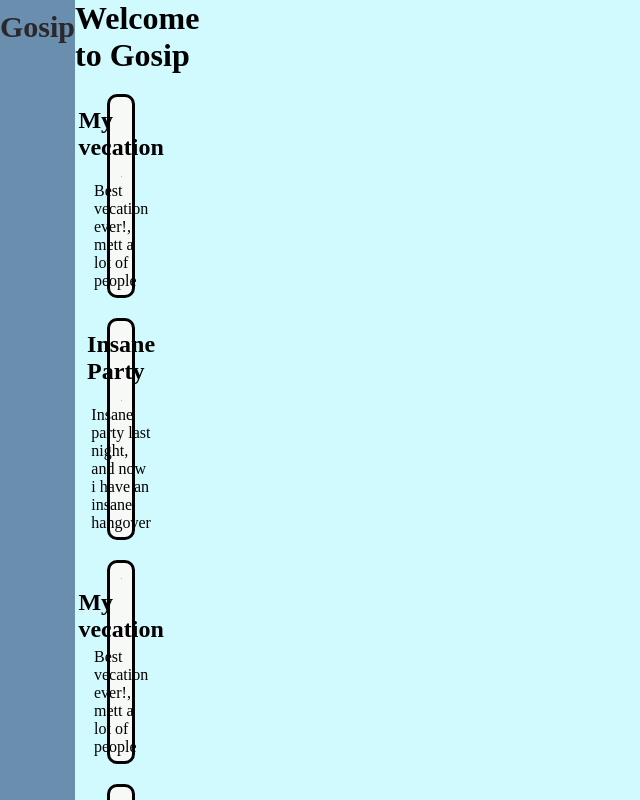
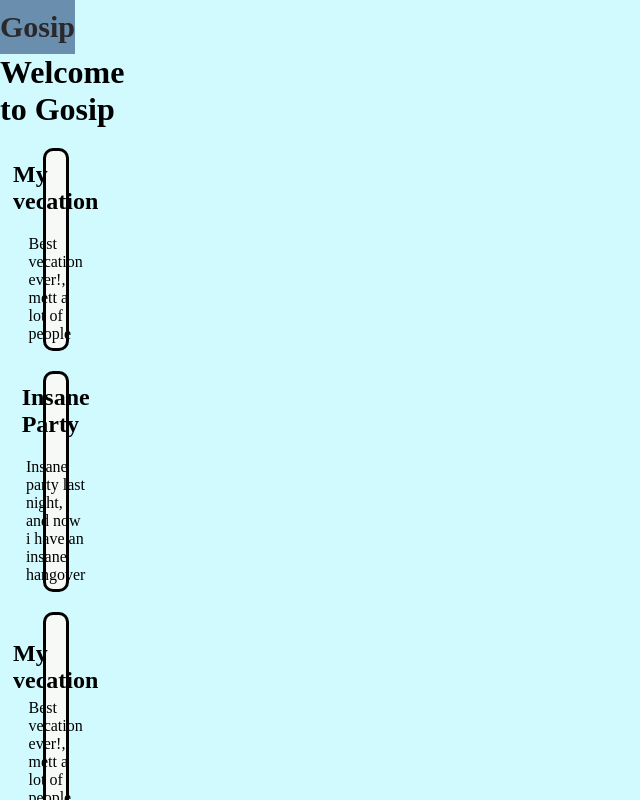
Before and after one commit to AndreK-B06/modul-d-oppgave-uke-1, a React (Vite) app: page / in a window 1280 px wide. Shown: the top 800 px of the page, without its empty margins (0-640 px from the left). Built offline with nearby package versions, Linux system fonts and the light colour scheme; grey boxes are pictures that could not be loaded.

Commit message:
mediaqueris test

```diff
--- a/src/App.css
+++ b/src/App.css
@@ -22,3 +22,28 @@ article {
   margin-top: 20px;
   padding: 5px 10px;
 }
+@media screen and (min-width: 768px) {
+  body {
+    max-width: 768;
+  }
+  .main {
+    flex-wrap: wrap;
+  }
+  .app,
+  .card {
+    width: 40%;
+  }
+}
+@media screen and (min-width: 1024px) {
+  body {
+    max-width: 1024px;
+  }
+  .main {
+    display: inline-flex;
+    flex-wrap: wrap;
+  }
+  .app,
+  .card {
+    width: 10%;
+  }
+}
--- a/src/App.jsx
+++ b/src/App.jsx
@@ -25,8 +25,8 @@ function App() {
         </a>
       </header>
 
+      <h1>Welcome to Gosip</h1>
       <main className="main">
-        <h1>Welcome to Gosip</h1>
         {posts.map((post, i) => {
           return <PostCardImage posts={post} key={i} />;
         })}
--- a/src/index.css
+++ b/src/index.css
@@ -58,9 +58,6 @@ footer {
   justify-content: space-evenly;
   margin-top: 10px;
 }
-.app {
-  flex-wrap: wrap;
-}
 .main {
   display: flex;
   flex-direction: column;
@@ -69,23 +66,3 @@ footer {
 h1 {
   margin: auto;
 }
-@media screen and (min-width: 768px) {
-  body {
-    max-width: 768;
-  }
-  .app,
-  .main,
-  .card {
-    width: 40%;
-  }
-}
-@media screen and (min-width: 1024px) {
-  body {
-    max-width: 1024px;
-  }
-  .app,
-  .main,
-  .card {
-    width: 30%;
-  }
-}
```
